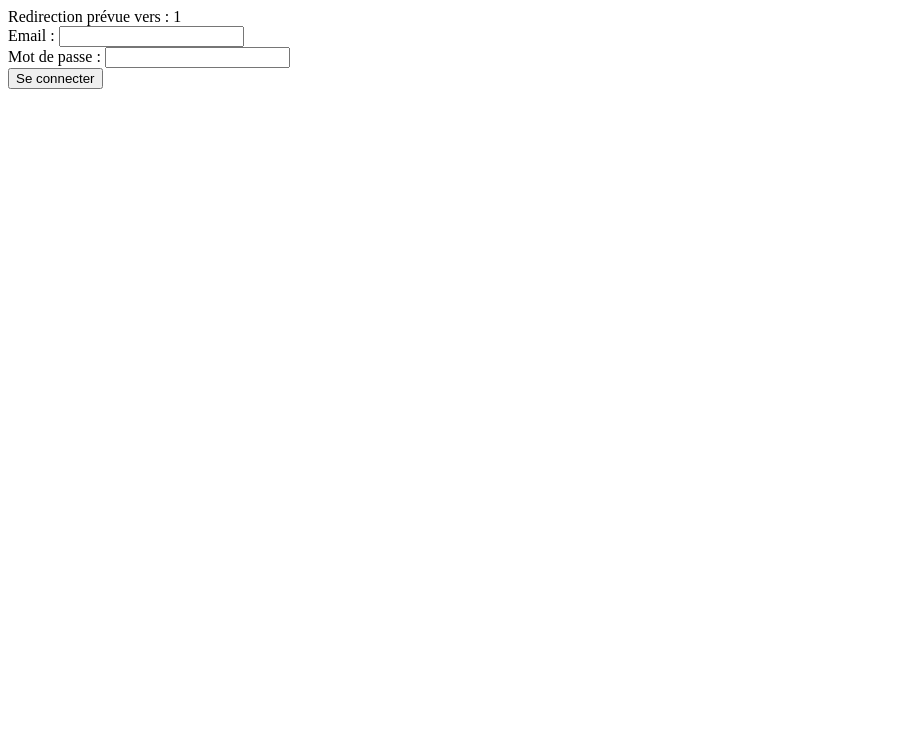
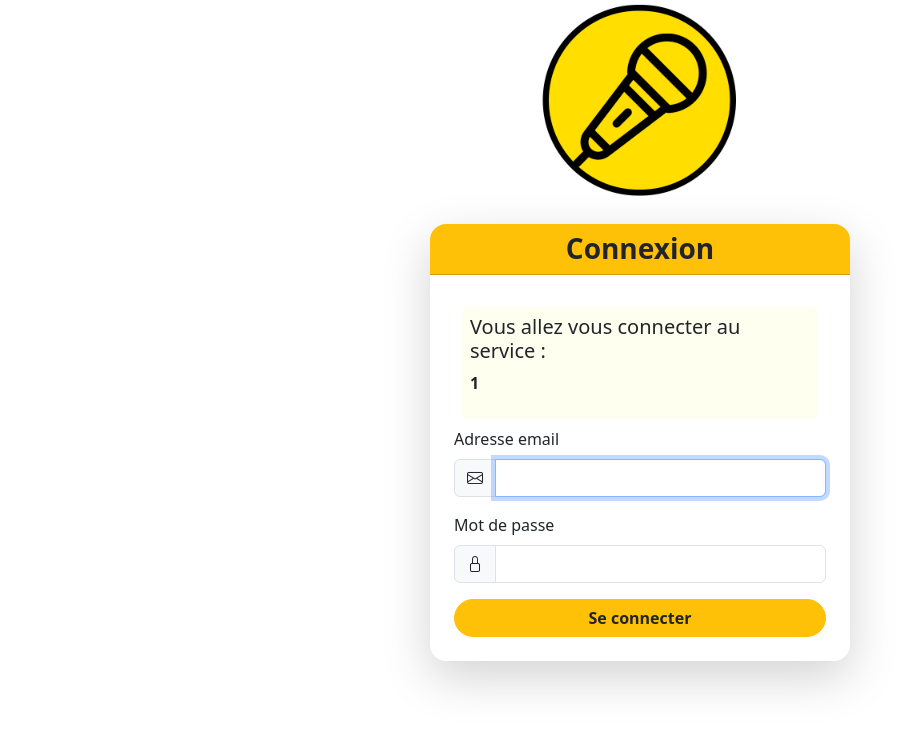
Before and after one commit to EloquenciaOrg/sesame, a PHP site: page /20/?redirect=1 in a window 1280 px wide. Shown: the top 729 px of the page, without its empty margins (0-918 px from the left). Run offline with PHP 8.4, Linux system fonts and the light colour scheme.

Commit message:
added beauty

```diff
--- a/src/index.php
+++ b/src/index.php
@@ -73,23 +73,66 @@ if ($_SERVER['REQUEST_METHOD'] === 'POST' && isset($_POST['email'], $_POST['pass
 <!DOCTYPE html>
 <html>
 <head>
+    <!-- Bootstrap CDN -->
+    <link href="https://cdn.jsdelivr.net/npm/bootstrap@5.3.3/dist/css/bootstrap.min.css" rel="stylesheet">
+    <link href="https://cdn.jsdelivr.net/npm/bootstrap-icons@1.10.5/font/bootstrap-icons.css" rel="stylesheet">
     <meta charset="UTF-8">
     <title>Login</title>
+    <link rel="icon" type="image/png" href="images/favicon.png">
+    <meta name="viewport" content="width=device-width, initial-scale=1">
 </head>
 <body>
-    <form method="post">
-        <?php echo "Redirection prévue vers : " . htmlspecialchars($redirect) . "<br>"; ?>
-        <label for="email">Email :</label>
-        <input type="email" name="email" id="email" required>
-        <br>
-        <label for="password">Mot de passe :</label>
-        <input type="password" name="password" id="password" required>
-        <br>
-        <input type="hidden" name="redirect" value="<?php echo htmlspecialchars($redirect); ?>">
-        <button type="submit">Se connecter</button>
-    </form>
-    <?php if ($result !== null): ?>
-        <p><?php echo $result; ?></p>
-    <?php endif; ?>
+<div class="text-center">
+    <img src="images/logo.png" alt="logo" style="height:200px;">
+</div>
+<div class="container d-flex justify-content-center align-items-center mt-4">
+    <div class="card shadow-lg border-0 rounded-4" style="max-width: 420px; width: 100%;">
+        <div class="card-header bg-warning text-dark text-center rounded-top-4">
+            <h3 class="mb-0 fw-semibold">Connexion</h3>
+        </div>
+        <div class="card-body p-4">
+            <form method="POST" autocomplete="off">
+                <div class="d-flex align-items-center p-2">
+                    <div class="ml-2 p-2 rounded" style="background-color: #ffffef">
+                        <h5>Vous allez vous connecter au service :</h5>
+                        <p><b><?php echo $_GET['redirect']?></b></p>
+                    </div>
+                </div>
+                <div class="mb-3">
+                    <label for="email" class="form-label">Adresse email</label>
+                    <div class="input-group">
+                        <span class="input-group-text bg-light"><i class="bi bi-envelope"></i></span>
+                        <input type="email" name="email" id="email" class="form-control rounded-end " autofocus required>
+                    </div>
+                </div>
+                <div class="mb-3">
+                    <label for="password" class="form-label">Mot de passe</label>
+                    <div class="input-group">
+                        <span class="input-group-text bg-light"><i class="bi bi-lock"></i></span>
+                        <input type="password" name="password" id="password"
+                               class="form-control rounded-end" required>
+                    </div>
+                </div>
+                <div class="d-grid gap-2">
+                    <button type="submit" class="btn btn-warning text-dark fw-bold rounded-pill">Se connecter</button>
+<!--                    <a href="/password_forgot" class="text-primary text-decoration-none text-center">Mot de passe oublié ?</a>-->
+                </div>
+            </form>
+        </div>
+    </div>
+<!--    <form method="post">-->
+<!--        --><?php //echo "Redirection prévue vers : " . htmlspecialchars($redirect) . "<br>"; ?>
+<!--        <label for="email">Email :</label>-->
+<!--        <input type="email" name="email" id="email" required>-->
+<!--        <br>-->
+<!--        <label for="password">Mot de passe :</label>-->
+<!--        <input type="password" name="password" id="password" required>-->
+<!--        <br>-->
+<!--        <input type="hidden" name="redirect" value="--><?php //echo htmlspecialchars($redirect); ?><!--">-->
+<!--        <button type="submit">Se connecter</button>-->
+<!--    </form>-->
+<!--    --><?php //if ($result !== null): ?>
+<!--        <p>--><?php //echo $result; ?><!--</p>-->
+<!--    --><?php //endif; ?>
 </body>
 </html>
```
Also changed, not shown: src/images/favicon.png (added), src/images/logo.png (added).
